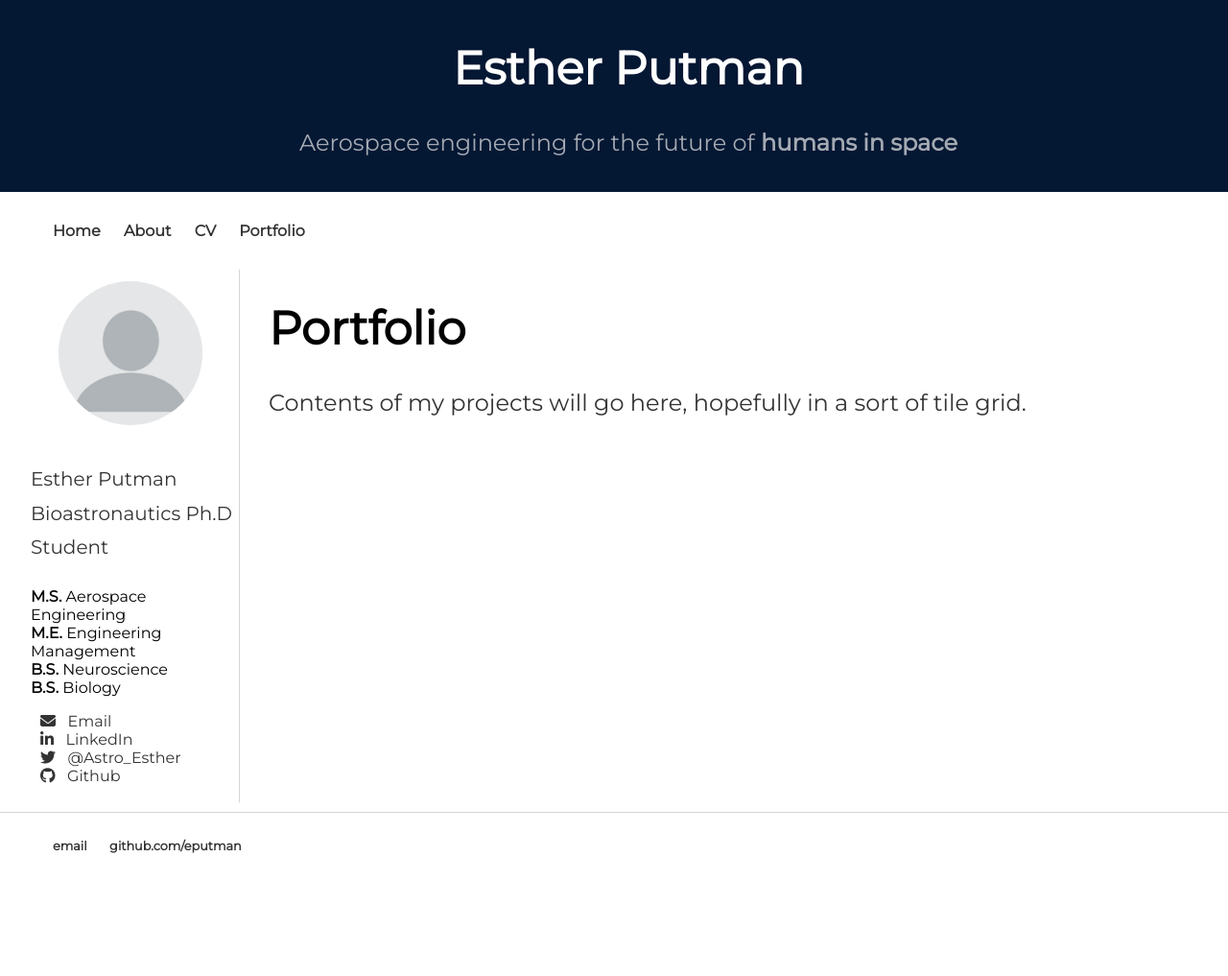
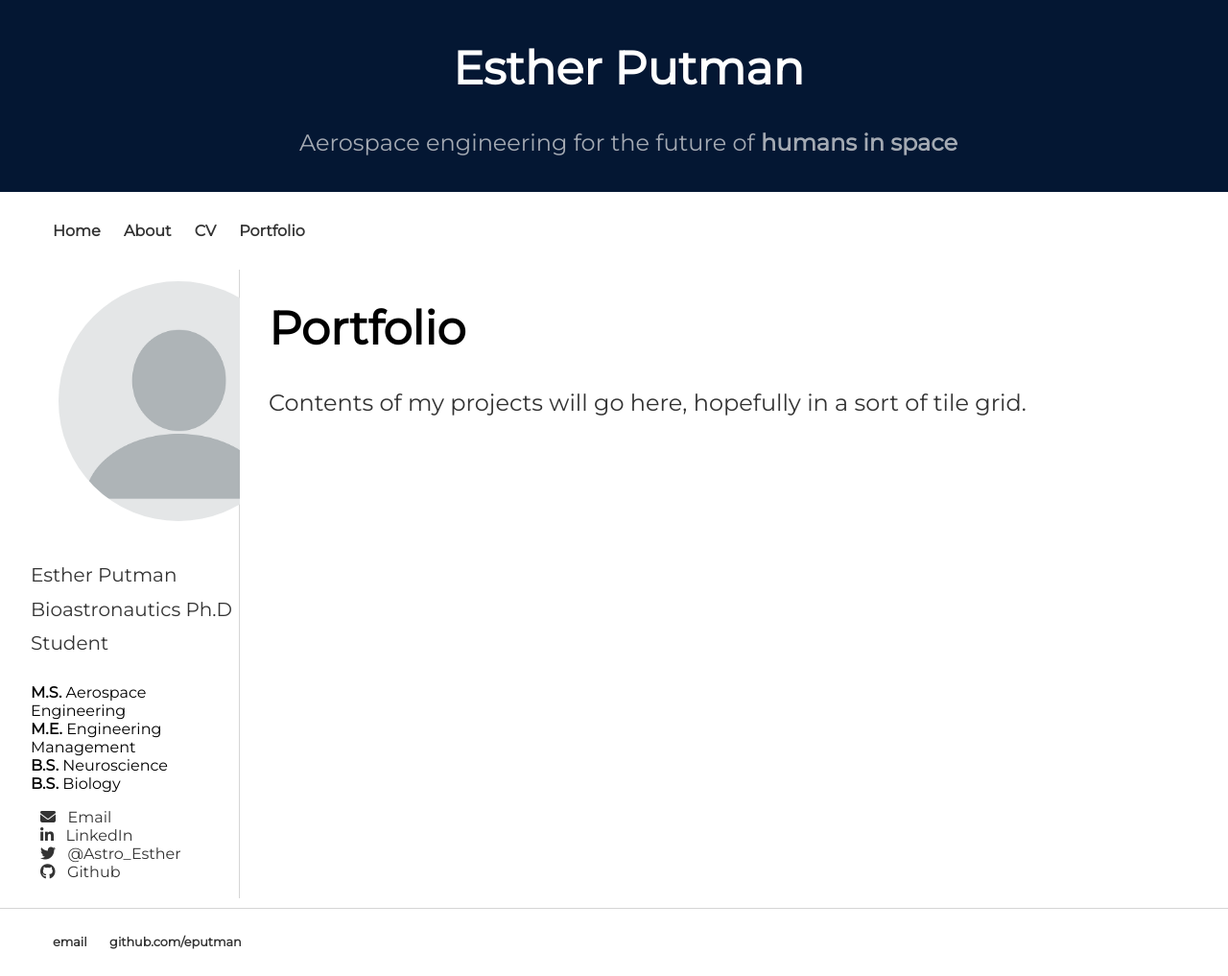
Before and after one commit to eputman/eputman.github.io, a Jekyll site: the page built from portfolio/index.html, in a window 1280 px wide and 1017 px high. Shown: the whole window at 96% size. Built offline with Jekyll 4.4.1, drawn with Linux system fonts in a browser that asks for light colours; nearby versions of some CDN libraries.

Commit message:
Profile pic
Increased profile picture size

```diff
--- a/css/main.css
+++ b/css/main.css
@@ -28,8 +28,8 @@
 
 /* Profile Picture */
 .profile {
-  width: 150px;
-  height: 150px;
+  width: 250px;
+  height: 250px;
   border-radius: 50%;
 }
 
```
